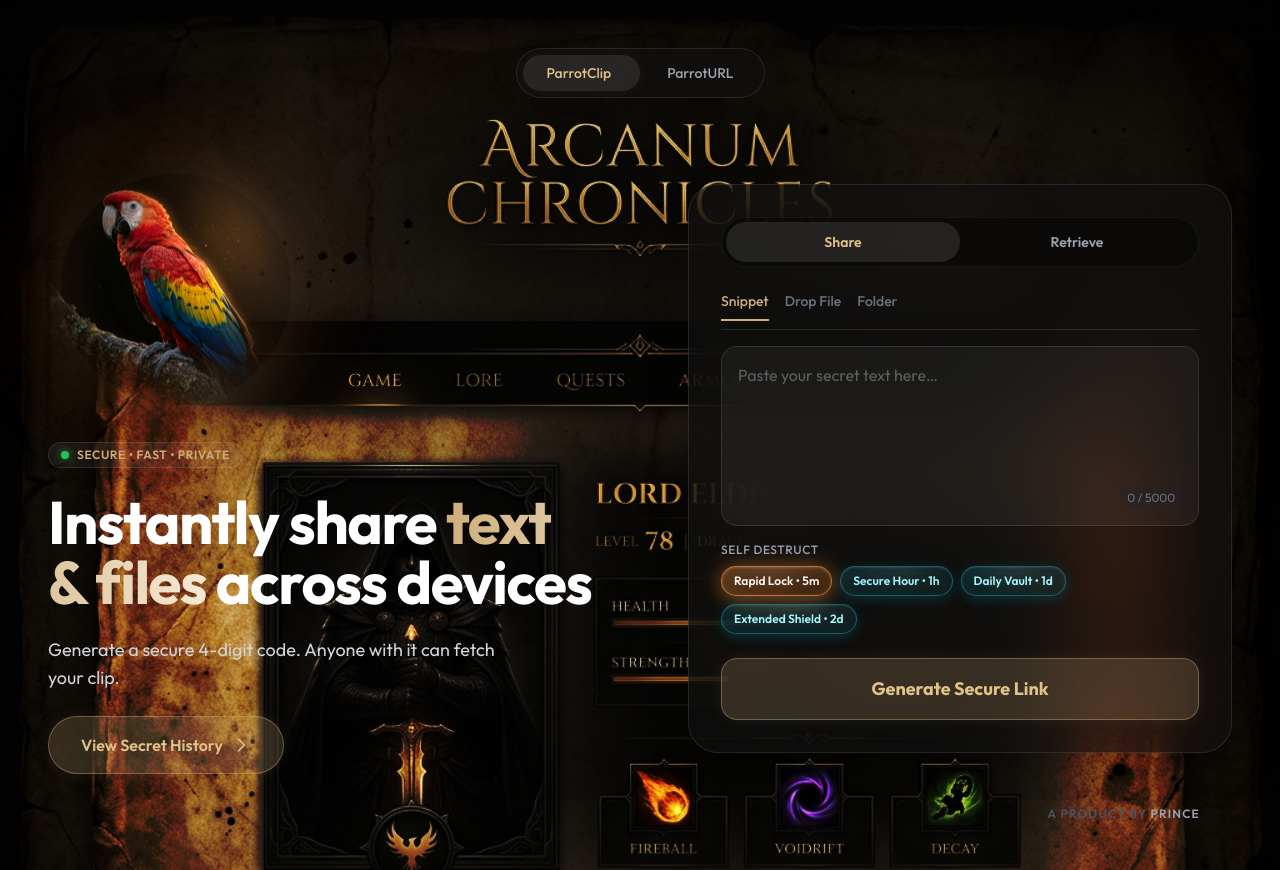
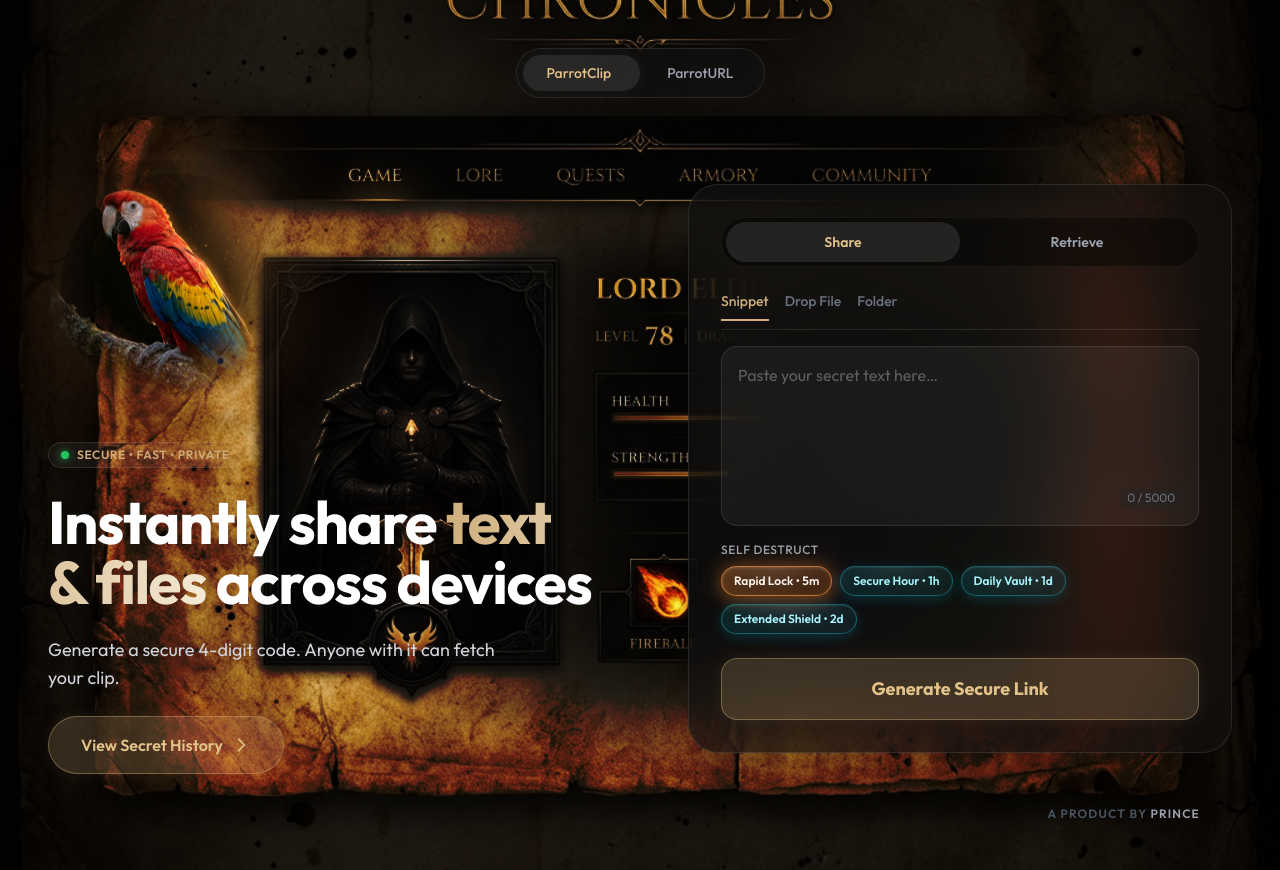
Before and after one commit to Garuda-Netra/Parrot_Nest, a website built with Vite: page frontend/index.html in a window 1280 px wide. Built offline with nearby package versions, Linux system fonts and the light colour scheme; no server answers.

Commit message:
Bg-Fixed

```diff
--- a/frontend/src/style.css
+++ b/frontend/src/style.css
@@ -10,7 +10,8 @@
     background: linear-gradient(rgba(10, 10, 10, 0.75), rgba(18, 18, 18, 0.85)), url('/parchment-bg.png');
     background-size: cover;
     background-position: center;
-    background-attachment: fixed;
+    background-repeat: no-repeat;
+    background-attachment: scroll;
     background-blend-mode: overlay;
   }
 }
```
